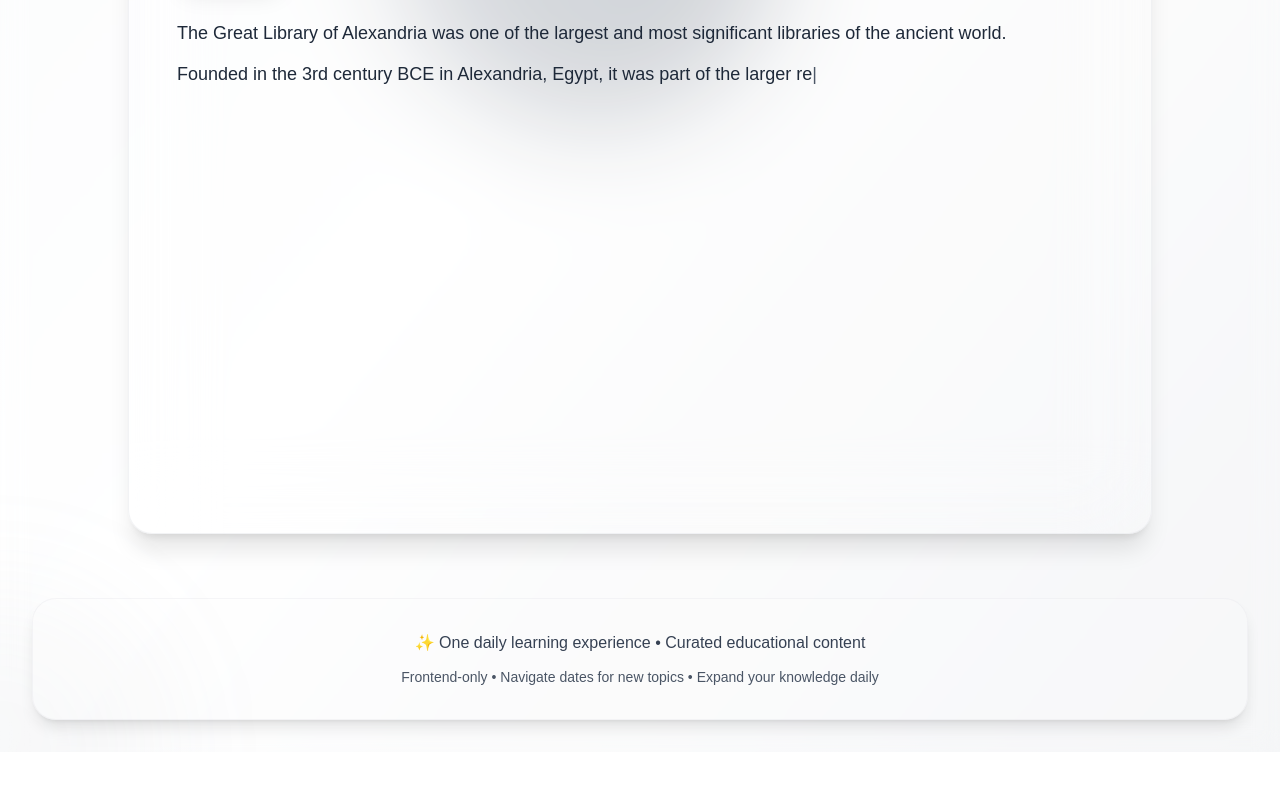
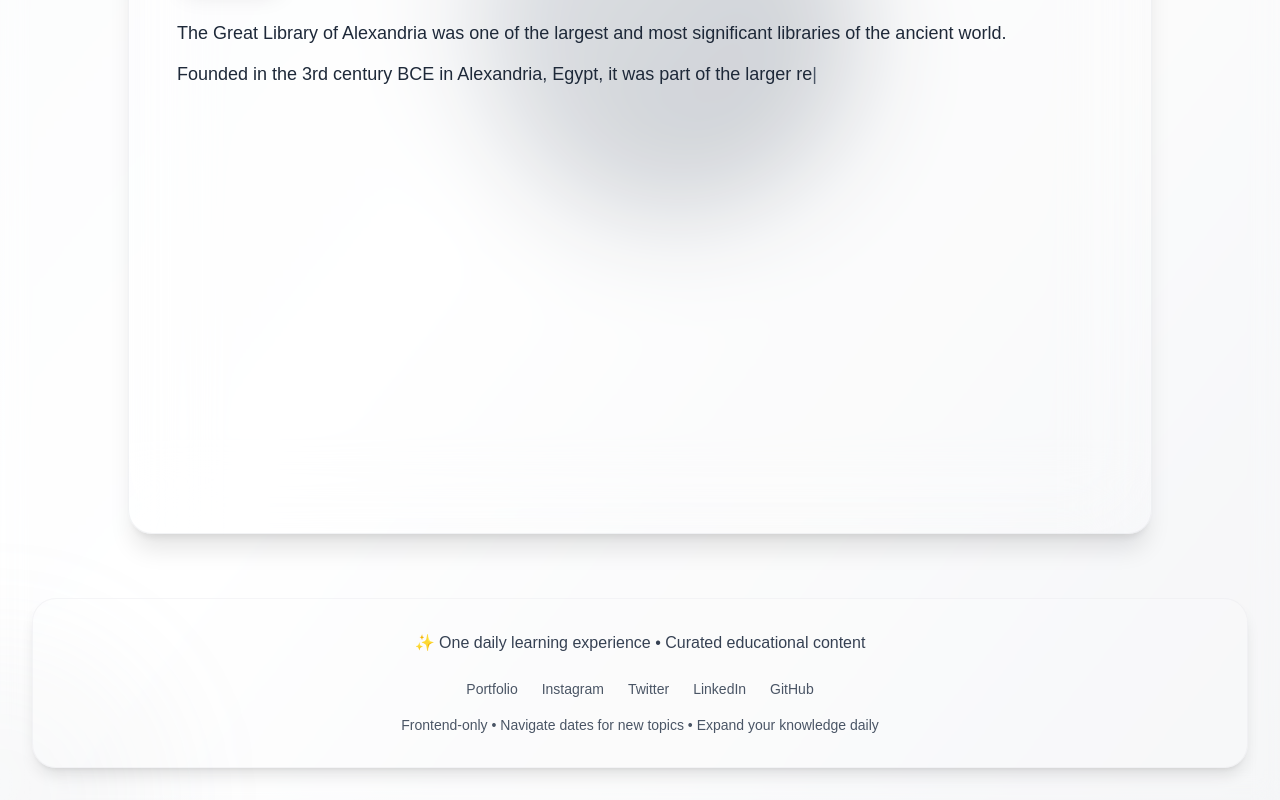
Before and after one commit to RosmeoP/daily-history, a Next.js app: page / in a window 1280 px wide. Shown: the part 801-1601 px from the top of the page. Before the commit the page ends 1553 px from the top, so only its background shows below. Built offline with nearby package versions, Linux system fonts and the light colour scheme.

Commit message:
Refactor mouse animation for smoother movement and add social media links in footer

```diff
--- a/src/app/page.tsx
+++ b/src/app/page.tsx
@@ -17,14 +17,14 @@ export default function Home() {
 
   useEffect(() => {
     const animatePosition = () => {
-      const time = Date.now() * 0.0005;
+      const time = Date.now() * 0.0003;
       setMousePosition({
-        x: 50 + Math.sin(time) * 8 + Math.cos(time * 0.7) * 4,
-        y: 50 + Math.cos(time * 0.8) * 6 + Math.sin(time * 1.2) * 3,
+        x: 50 + Math.sin(time) * 3,
+        y: 50 + Math.cos(time) * 2,
       });
     };
 
-    const interval = setInterval(animatePosition, 100);
+    const interval = setInterval(animatePosition, 150);
     return () => clearInterval(interval);
   }, []);
 
@@ -112,9 +112,51 @@ export default function Home() {
           {/* Footer */}
           <footer className="text-center animate-fade-in-up animation-delay-900">
             <div className="backdrop-blur-lg bg-white/20 dark:bg-gray-900/40 rounded-3xl shadow-lg border border-gray-200/40 dark:border-gray-700/40 p-8">
-              <p className="text-base text-gray-700 dark:text-gray-200 mb-3">
+              <p className="text-base text-gray-700 dark:text-gray-200 mb-6">
                 ✨ One daily learning experience • Curated educational content
               </p>
+              <div className="flex justify-center items-center gap-6 mb-4">
+                <a
+                  href="https://rmauricio-dev.vercel.app/"
+                  target="_blank"
+                  rel="noopener noreferrer"
+                  className="text-gray-600 dark:text-gray-300 text-sm font-medium"
+                >
+                  Portfolio
+                </a>
+                <a
+                  href="https://instagram.com"
+                  target="_blank"
+                  rel="noopener noreferrer"
+                  className="text-gray-600 dark:text-gray-300 text-sm"
+                >
+                  Instagram
+                </a>
+                <a
+                  href="https://twitter.com"
+                  target="_blank"
+                  rel="noopener noreferrer"
+                  className="text-gray-600 dark:text-gray-300 text-sm"
+                >
+                  Twitter
+                </a>
+                <a
+                  href="https://linkedin.com"
+                  target="_blank"
+                  rel="noopener noreferrer"
+                  className="text-gray-600 dark:text-gray-300 text-sm"
+                >
+                  LinkedIn
+                </a>
+                <a
+                  href="https://github.com"
+                  target="_blank"
+                  rel="noopener noreferrer"
+                  className="text-gray-600 dark:text-gray-300 text-sm"
+                >
+                  GitHub
+                </a>
+              </div>
               <p className="text-sm text-gray-600 dark:text-gray-300">
                 Frontend-only • Navigate dates for new topics • Expand your knowledge daily
               </p>
```
